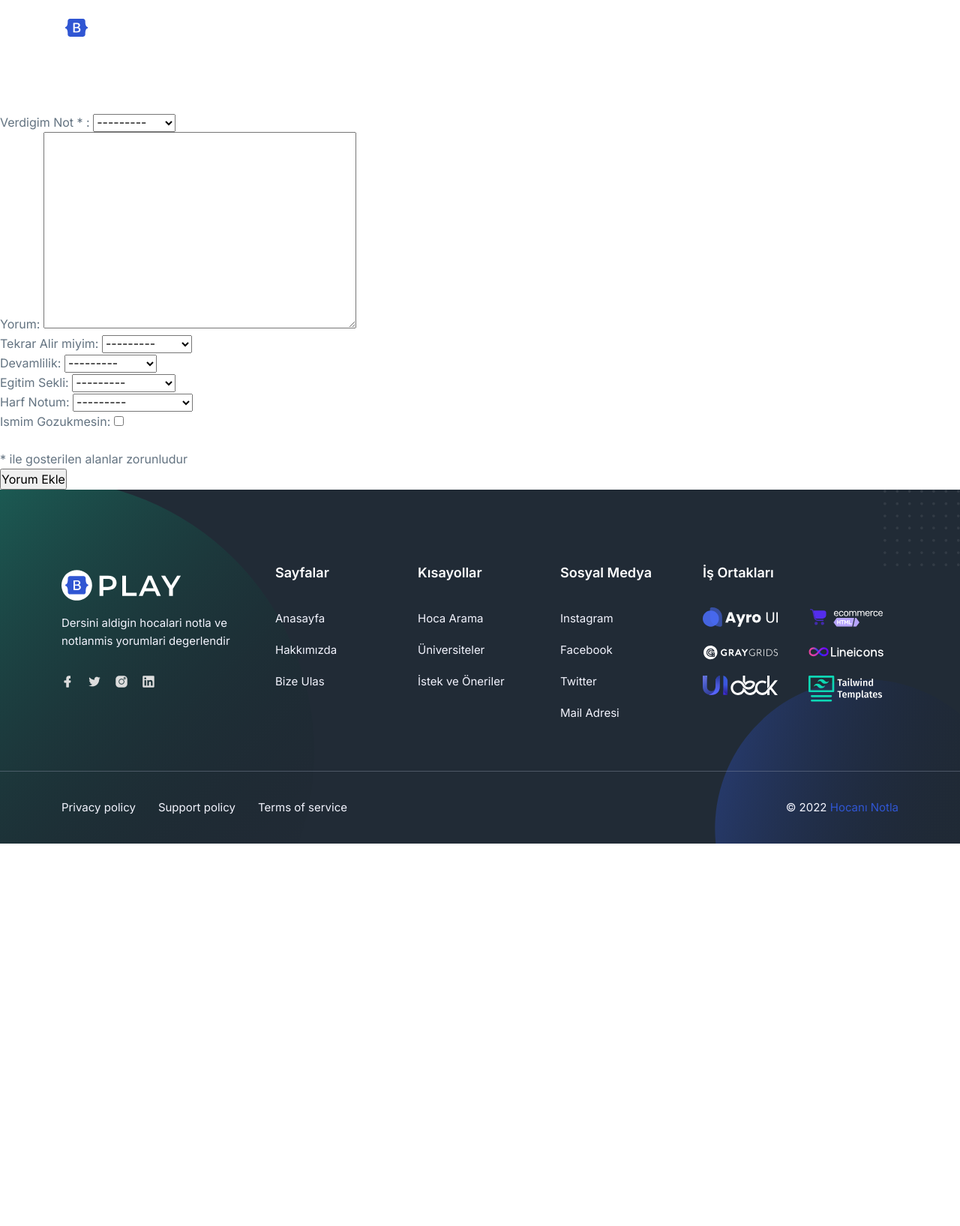
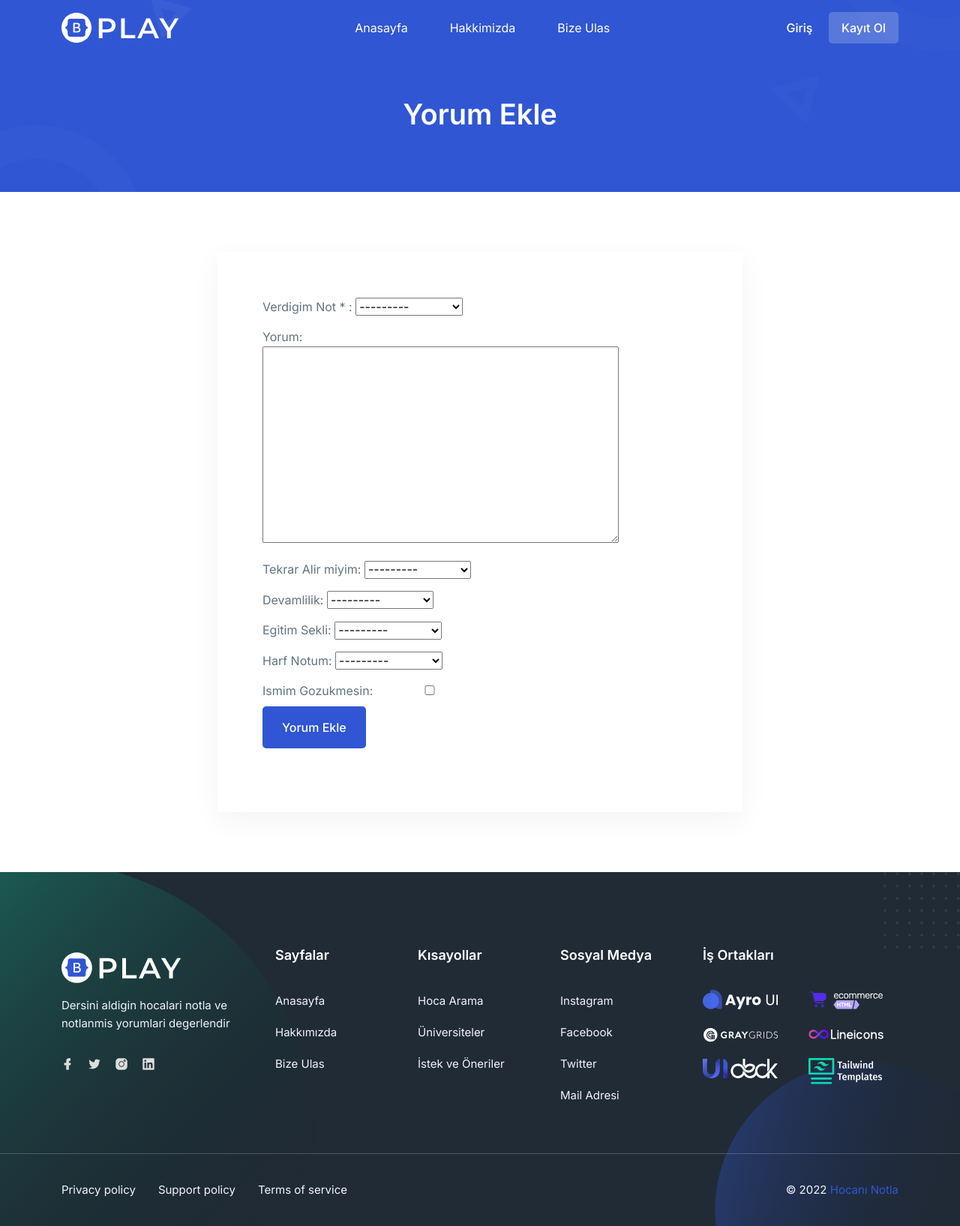
Before and after one commit to hmtcelik/hocaninotla, a Django app: page /createcomment/1/ in a window 1280 px wide. Shown: the whole page at 75% size. Before the commit the page ends 1125 px from the top, so only its background shows below. Run offline with Django 3.2, Linux system fonts and the light colour scheme; some libraries are stand-ins or nearby versions.

Commit message:
design commentcrate form

```diff
--- a/comment/forms.py
+++ b/comment/forms.py
@@ -41,6 +41,15 @@ class RateForm(forms.ModelForm): #comment create
             "grade": "Harf Notum",
             "anonymous":"Ismim Gozukmesin"
         }
+        widgets = {
+            'rate': forms.Select(attrs={'class':'ud-form-group'}),
+            'comment_body': forms.Textarea(attrs={'class':'ud-form-group comment-box'}),
+            'take_again': forms.Select(attrs={'class':'ud-form-group'}),
+            'attandance': forms.Select(attrs={'class':'ud-form-group'}),
+            'online_class': forms.Select(attrs={'class':'ud-form-group'}),
+            'grade': forms.Select(attrs={'class':'ud-form-group'}),
+            'anonymous': forms.CheckboxInput(attrs={'class':'ud-form-group'}),
+        }
 
     def save(self, commit=True):
         obj = super(RateForm, self)
--- a/comment/views.py
+++ b/comment/views.py
@@ -226,6 +226,7 @@ class CommentCreate(generic.FormView):
         return super().form_valid(form)
 
 
+
 class CommentAnswerView(generic.FormView):
     template_name = 'comment_answering.html'
     form_class = CommentAnswerForm
--- a/static/css/ud-styles.css
+++ b/static/css/ud-styles.css
@@ -1672,7 +1672,7 @@ p {
 }
 
 .ud-login-wrapper {
-  max-width: 500px;
+  max-width: 700px;
   margin: auto;
   background: var(--white);
   text-align: center;
@@ -1685,8 +1685,20 @@ p {
   margin-bottom: 30px;
 }
 
-.ud-login-form .ud-form-group {
+.ud-login-form {
   margin-bottom: 25px;
+  text-align: left;
+  display: table;
+}
+
+.ud-form-group{
+  margin-bottom: 15px;
+  text-align: left;
+  width: 30%;
+}
+
+.comment-box{
+  width: 100%;
 }
 
 .ud-login-form .ud-form-group input {
--- a/templates/comment.html
+++ b/templates/comment.html
@@ -21,7 +21,7 @@ $(function() {
 		$link.html("<div style='display:flex:'><i class='lni lni-chevron-down'></i><a>&nbsp&nbspyanitlari goster</a><div>");
 		$div.children(".user-comment-box").slideUp()
 	  } else {
-		$link.html("<div style='display:flex:'><i class='lni lni-chevron-down'></i><a>&nbsp&nbspyanitlari gizle</a><div>");
+		$link.html("<div style='display:flex:'><i class='lni lni-chevron-up'></i><a>&nbsp&nbspyanitlari gizle</a><div>");
 		$div.children(".user-comment-box").slideDown();
 	  }
 	  $link.toggleClass('visible');
--- a/templates/comment_add.html
+++ b/templates/comment_add.html
@@ -1,15 +1,33 @@
 {% extends 'includes/base.html' %}
 {% block title %}Yorum Ekle{% endblock %}
 {% block body %}
-
-<form style="margin-top: 150px;" method="post">
-    {% csrf_token %}
-    {{ form.as_p }}
-    <br>
-    <p>* ile gosterilen alanlar zorunludur</p>
-
-    <input type="submit" value="Yorum Ekle">
-</form>
+{% load static %}
 
 
+<section class="ud-page-banner">
+    <div class="container">
+      <div class="row">
+        <div class="col-lg-12">
+          <div class="ud-banner-content">
+            <h1>Yorum Ekle</h1>
+          </div>
+        </div>
+      </div>
+    </div>
+</section>
+
+<section class="ud-login">
+    <div class="container">
+      <div class="row">
+        <div class="col-lg-12">
+          <div class="ud-login-wrapper">
+            <form class="ud-login-form" method="post">
+                {% csrf_token %}
+                {{ form.as_p }}
+                <button type="submit" value="Yorum Ekle" class="ud-main-btn w-60">Yorum Ekle</button>
+            </form>
+        </div>
+      </div>
+    </div>
+  </section>
 {% endblock %}
```
Also changed, not shown: db.sqlite3.
